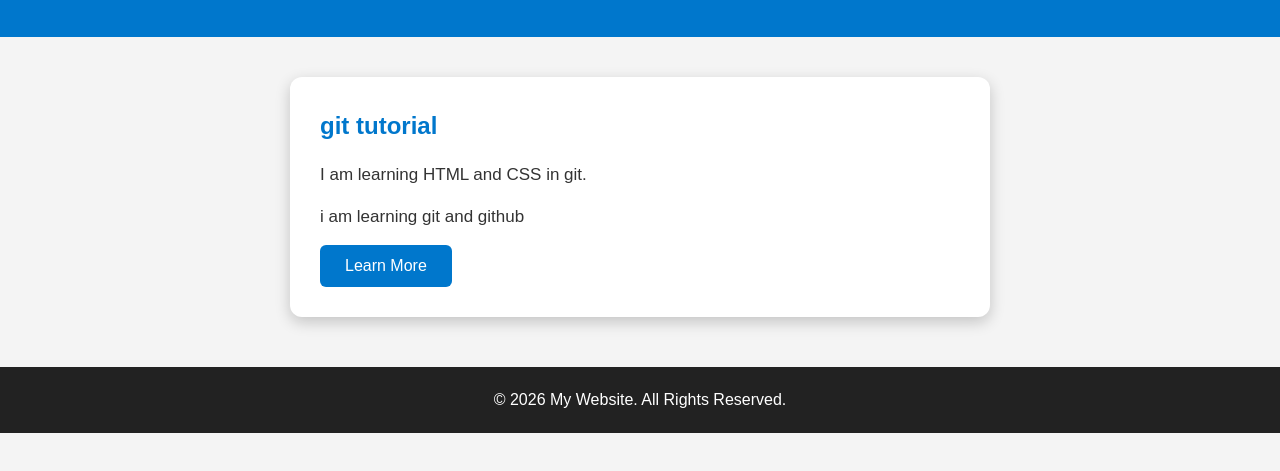
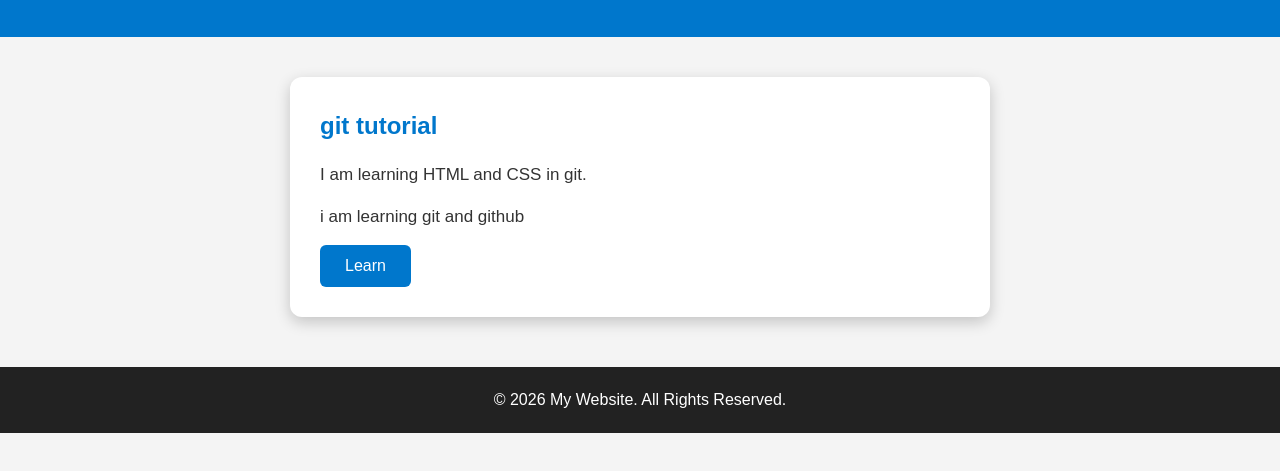
Before and after one commit to Palak913/demo-repo, a plain HTML site: page index.html in a window 1280 px wide. Shown: the part 139-610 px from the top of the page. Drawn offline with Linux system fonts and the light colour scheme.

Commit message:
add change

```diff
--- a/index.html
+++ b/index.html
@@ -20,7 +20,7 @@
         </p>
         <p>i am learning git and github</p>
 
-        <button>Learn More</button>
+        <button>Learn </button>
     </section>
 
     <footer>
```
